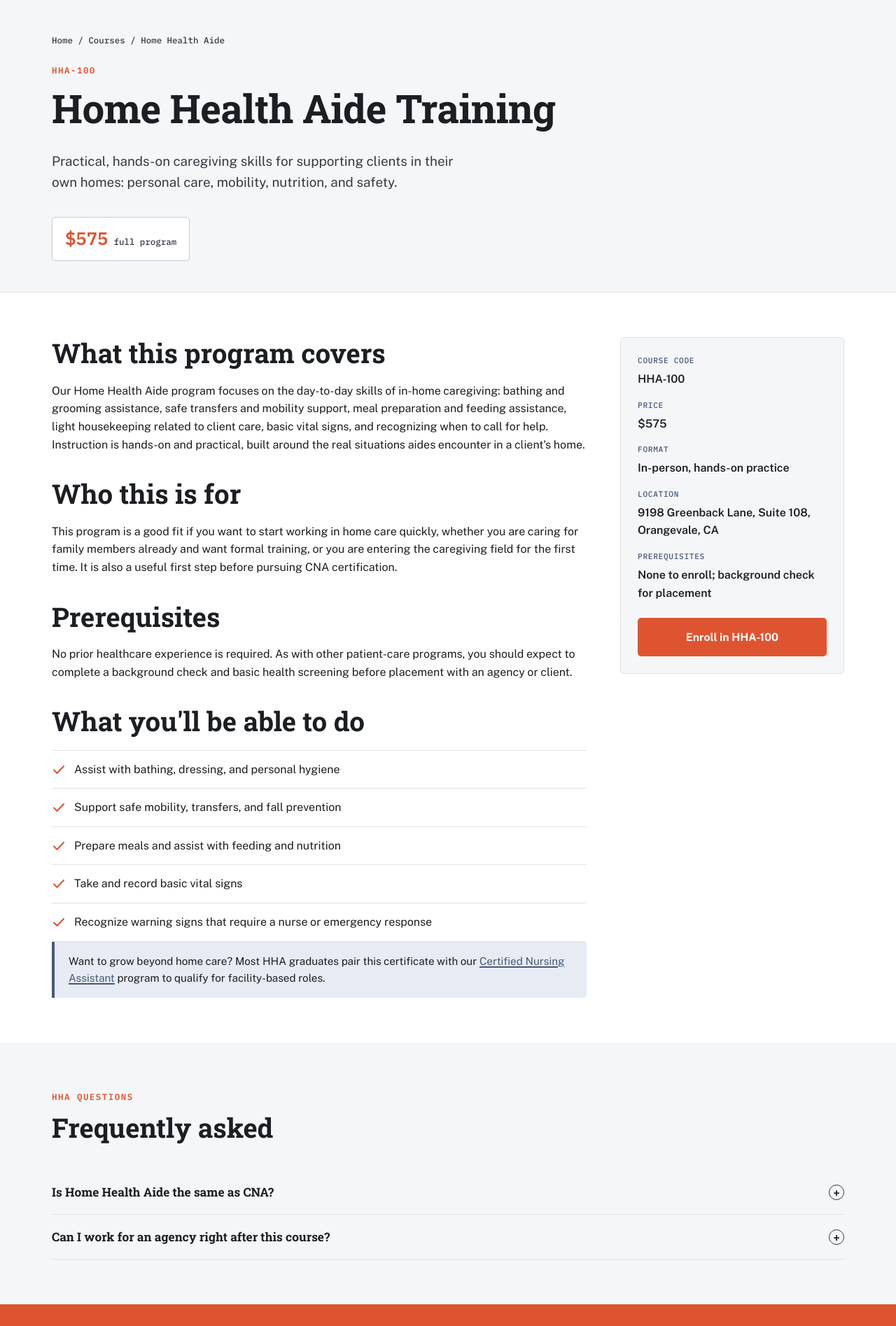
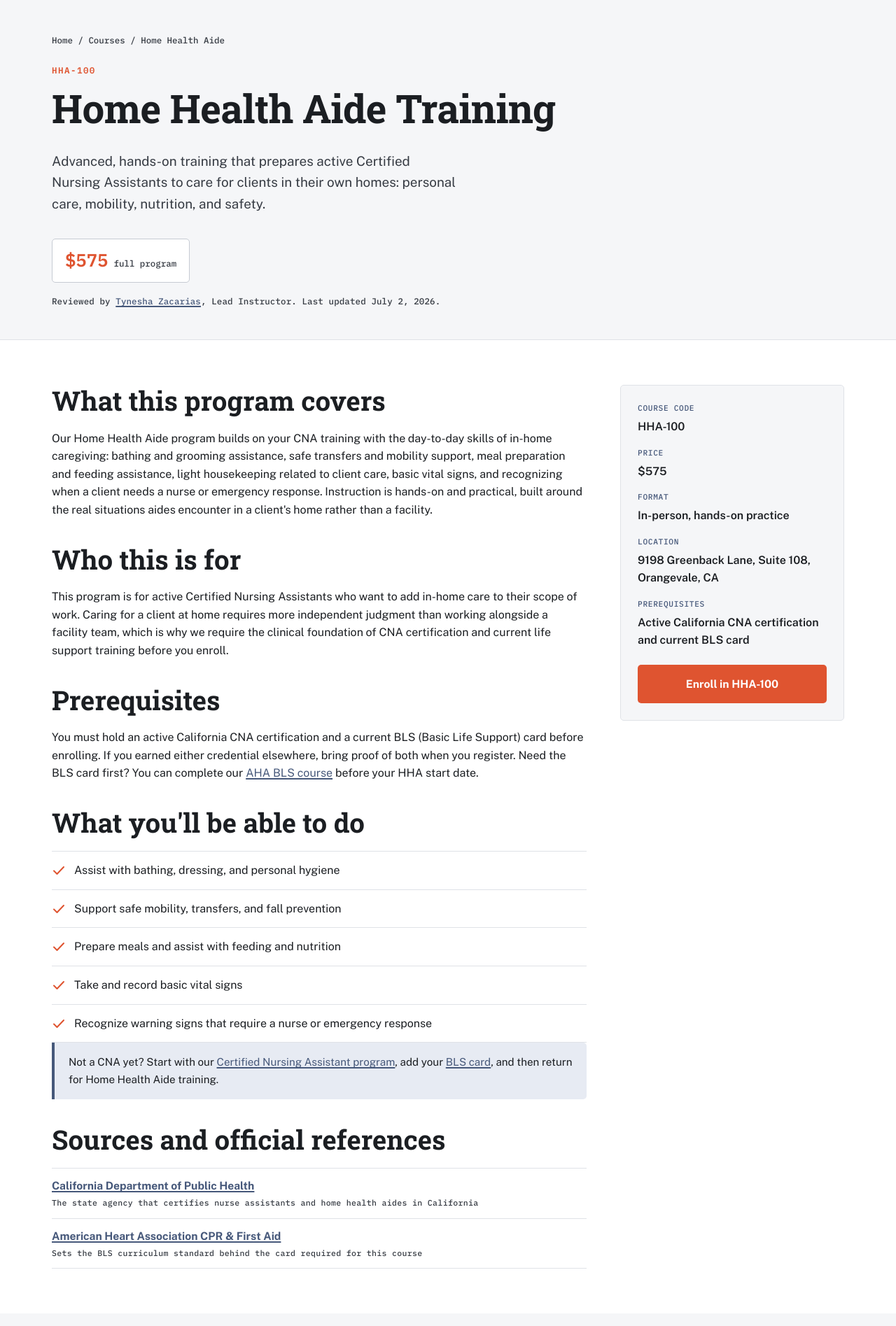
Before and after one commit to charliezservices2025/Simon-Says-Funded, a PHP site: page /courses/home-health-aide/index.html in a window 1280 px wide. Shown: the part 103-1998 px from the top of the page at 70% size. Run offline with PHP 8.4, Linux system fonts and the light colour scheme.

Commit message:
E-E-A-T/YMYL content pass: CDPH 278D form, corrected HHA/RNA prerequisites
Prerequisites: Home Health Aide and Restorative Nursing Assistant now
correctly require an active California CNA certification plus a current
BLS card, stated consistently across course pages (prose, fact cards,
FAQs, coursePrerequisites schema), the homepage catalog/checklist/FAQ,
the courses hub, the FAQ page (visible text and FAQPage JSON-LD), the
About pathway description, and a note on the enrollment form. The old
"HHA as a first step before CNA" framing is removed and the BLS page
cross-links as the prerequisite course.

CDPH form: the CNA continuing education page now has a CDPH form 278D
section with a download button linking the official cdph.ca.gov PDF,
plus a matching FAQ entry, with copy that defers to the official form
rather than paraphrasing state rules.

E-E-A-T: every course page gains a reviewed-by byline (Tynesha Zacarias,
Lead Instructor, dated) and a Sources and official references section
linking only official bodies (CDPH, American Heart Association).
About page adds a "How we keep this information accurate" statement and
Person JSON-LD for the instructor. Service-area pages state that BLS and
ACLS instruction aligns with current AHA guidelines. Terminology cleanup
finishes the in-service to continuing-education rename in metas, the
Terms of Service, and internal links. Verified by a 12-agent adversarial
audit plus the deterministic QA suite; zero em or en dashes in copy.

Co-Authored-By: Claude Sonnet 5 <noreply@anthropic.com>
Claude-Session: https://claude.ai/code/session_01KjXjKSPw3ZcnhUN1cpviBD

```diff
--- a/nura-care-institute/courses/home-health-aide/index.html
+++ b/nura-care-institute/courses/home-health-aide/index.html
@@ -4,11 +4,11 @@
 <meta charset="UTF-8">
 <meta name="viewport" content="width=device-width, initial-scale=1">
 <title>Home Health Aide Training in Orangevale, CA | Nura Care Institute</title>
-<meta name="description" content="Home Health Aide training at Nura Care Institute in Orangevale, CA. Learn in-home caregiving, personal care, and safety skills. Program fee $575. Enroll today.">
+<meta name="description" content="Home Health Aide training for active CNAs at Nura Care Institute in Orangevale, CA. Requires a current CNA certification and BLS card. Program fee $575. Enroll today.">
 <link rel="canonical" href="https://nuracareinstitute.com/courses/home-health-aide/">
 <meta property="og:type" content="website">
 <meta property="og:title" content="Home Health Aide Training in Orangevale, CA | Nura Care Institute">
-<meta property="og:description" content="Home Health Aide training at Nura Care Institute in Orangevale, CA. Program fee $575.">
+<meta property="og:description" content="Home Health Aide training for active CNAs in Orangevale, CA. Requires CNA certification and a BLS card. Program fee $575.">
 <meta property="og:url" content="https://nuracareinstitute.com/courses/home-health-aide/">
 <link rel="icon" href="/assets/favicon.ico" sizes="any">
 <link rel="icon" href="/assets/favicon-32.png" type="image/png" sizes="32x32">
@@ -22,7 +22,8 @@
   "@context": "https://schema.org",
   "@type": "Course",
   "name": "Home Health Aide Program",
-  "description": "Practical caregiving skills for in-home support, taught at Nura Care Institute in Orangevale, CA.",
+  "description": "Advanced in-home caregiving training for active Certified Nursing Assistants who hold a current BLS card, taught at Nura Care Institute in Orangevale, CA.",
+  "coursePrerequisites": "Active California CNA certification and a current BLS (Basic Life Support) card",
   "provider": {
     "@type": "EducationalOrganization",
     "name": "Nura Care Institute",
@@ -96,8 +97,9 @@
       <p class="breadcrumbs"><a href="/">Home</a> / <a href="/courses/">Courses</a> / Home Health Aide</p>
       <span class="eyebrow">HHA-100</span>
       <h1>Home Health Aide Training</h1>
-      <p class="hero-lede">Practical, hands-on caregiving skills for supporting clients in their own homes: personal care, mobility, nutrition, and safety.</p>
+      <p class="hero-lede">Advanced, hands-on training that prepares active Certified Nursing Assistants to care for clients in their own homes: personal care, mobility, nutrition, and safety.</p>
       <div class="price-tag"><span class="amount">$575</span><span class="unit">full program</span></div>
+      <p class="reviewed-line">Reviewed by <a href="/about/">Tynesha Zacarias</a>, Lead Instructor. Last updated July 2, 2026.</p>
     </div>
   </section>
 
@@ -105,13 +107,13 @@
     <div class="container course-layout">
       <div class="prose">
         <h2>What this program covers</h2>
-        <p>Our Home Health Aide program focuses on the day-to-day skills of in-home caregiving: bathing and grooming assistance, safe transfers and mobility support, meal preparation and feeding assistance, light housekeeping related to client care, basic vital signs, and recognizing when to call for help. Instruction is hands-on and practical, built around the real situations aides encounter in a client's home.</p>
+        <p>Our Home Health Aide program builds on your CNA training with the day-to-day skills of in-home caregiving: bathing and grooming assistance, safe transfers and mobility support, meal preparation and feeding assistance, light housekeeping related to client care, basic vital signs, and recognizing when a client needs a nurse or emergency response. Instruction is hands-on and practical, built around the real situations aides encounter in a client's home rather than a facility.</p>
 
         <h2>Who this is for</h2>
-        <p>This program is a good fit if you want to start working in home care quickly, whether you are caring for family members already and want formal training, or you are entering the caregiving field for the first time. It is also a useful first step before pursuing CNA certification.</p>
+        <p>This program is for active Certified Nursing Assistants who want to add in-home care to their scope of work. Caring for a client at home requires more independent judgment than working alongside a facility team, which is why we require the clinical foundation of CNA certification and current life support training before you enroll.</p>
 
         <h2>Prerequisites</h2>
-        <p>No prior healthcare experience is required. As with other patient-care programs, you should expect to complete a background check and basic health screening before placement with an agency or client.</p>
+        <p>You must hold an active California CNA certification and a current BLS (Basic Life Support) card before enrolling. If you earned either credential elsewhere, bring proof of both when you register. Need the BLS card first? You can complete our <a href="/courses/bls-cpr-certification/">AHA BLS course</a> before your HHA start date.</p>
 
         <h2>What you'll be able to do</h2>
         <ul class="checklist">
@@ -122,7 +124,13 @@
           <li><svg width="20" height="20" viewBox="0 0 20 20" fill="none" aria-hidden="true"><path d="M3 10.5l4.5 4.5L17 5" stroke="currentColor" stroke-width="2" stroke-linecap="round" stroke-linejoin="round"/></svg><span>Recognize warning signs that require a nurse or emergency response</span></li>
         </ul>
 
-        <div class="callout">Want to grow beyond home care? Most HHA graduates pair this certificate with our <a href="/courses/certified-nursing-assistant/">Certified Nursing Assistant</a> program to qualify for facility-based roles.</div>
+        <div class="callout">Not a CNA yet? Start with our <a href="/courses/certified-nursing-assistant/">Certified Nursing Assistant program</a>, add your <a href="/courses/bls-cpr-certification/">BLS card</a>, and then return for Home Health Aide training.</div>
+
+        <h2>Sources and official references</h2>
+        <ul class="sources">
+          <li><a href="https://www.cdph.ca.gov/" rel="noopener">California Department of Public Health</a><span class="src-org">The state agency that certifies nurse assistants and home health aides in California</span></li>
+          <li><a href="https://cpr.heart.org/" rel="noopener">American Heart Association CPR &amp; First Aid</a><span class="src-org">Sets the BLS curriculum standard behind the card required for this course</span></li>
+        </ul>
       </div>
 
       <aside class="fact-card" aria-label="Course facts">
@@ -136,7 +144,7 @@
           <dt>Location</dt>
           <dd>9198 Greenback Lane, Suite 108, Orangevale, CA</dd>
           <dt>Prerequisites</dt>
-          <dd>None to enroll; background check for placement</dd>
+          <dd>Active California CNA certification and current BLS card</dd>
         </dl>
         <a class="btn btn-primary btn-block" style="margin-top:1.4rem;" href="/enroll/">Enroll in HHA-100</a>
       </aside>
@@ -152,11 +160,15 @@
       <div class="faq-list">
         <div class="faq-item" data-open="false">
           <button class="faq-q" aria-expanded="false">Is Home Health Aide the same as CNA?<span class="icon" aria-hidden="true">+</span></button>
-          <div class="faq-a"><div class="faq-a-inner">No. HHA training focuses on in-home, non-clinical caregiving support, while CNA certification is broader and includes clinical skills typically used in facilities. Many students start with HHA and add CNA certification later.</div></div>
+          <div class="faq-a"><div class="faq-a-inner">No. HHA training focuses on in-home caregiving, while CNA certification is the broader clinical credential. In our program the CNA certification comes first: Home Health Aide is an advanced course for active CNAs who also hold a current BLS card.</div></div>
         </div>
         <div class="faq-item" data-open="false">
           <button class="faq-q" aria-expanded="false">Can I work for an agency right after this course?<span class="icon" aria-hidden="true">+</span></button>
-          <div class="faq-a"><div class="faq-a-inner">Most home care agencies will want to see your completion certificate along with a background check and health screening. Our admissions team can talk you through what local agencies typically require.</div></div>
+          <div class="faq-a"><div class="faq-a-inner">Most home care agencies will want to see your completion certificate, your active CNA certification, and your current BLS card, along with a background check and health screening. Our admissions team can talk you through what local agencies typically require.</div></div>
+        </div>
+        <div class="faq-item" data-open="false">
+          <button class="faq-q" aria-expanded="false">I do not have a BLS card yet. Can I still enroll?<span class="icon" aria-hidden="true">+</span></button>
+          <div class="faq-a"><div class="faq-a-inner">Not yet. A current BLS card is required before the HHA course begins. Most students complete our <a href="/courses/bls-cpr-certification/">AHA BLS course</a> in a single session, then start their Home Health Aide training.</div></div>
         </div>
       </div>
     </div>
--- a/nura-care-institute/courses/index.html
+++ b/nura-care-institute/courses/index.html
@@ -4,7 +4,7 @@
 <meta charset="UTF-8">
 <meta name="viewport" content="width=device-width, initial-scale=1">
 <title>CNA, HHA, BLS, ACLS &amp; RNA Course Pricing | Nura Care Institute</title>
-<meta name="description" content="Compare every healthcare certification course at Nura Care Institute in Orangevale, CA: Certified Nursing Assistant, Home Health Aide, AHA BLS, AHA ACLS, RNA, and CNA in-service hours, with full pricing.">
+<meta name="description" content="Compare every healthcare certification course at Nura Care Institute in Orangevale, CA: Certified Nursing Assistant, Home Health Aide, AHA BLS, AHA ACLS, RNA, and CNA continuing education, with full pricing.">
 <link rel="canonical" href="https://nuracareinstitute.com/courses/">
 <meta property="og:type" content="website">
 <meta property="og:title" content="CNA, HHA, BLS, ACLS &amp; RNA Course Pricing | Nura Care Institute">
@@ -96,7 +96,7 @@
           <span class="catalog-code">HHA-100</span>
           <span>
             <span class="catalog-name">Home Health Aide</span>
-            <p class="catalog-desc">Practical caregiving skills for in-home support: personal care, mobility assistance, and safety.</p>
+            <p class="catalog-desc">In-home care skills for active CNAs: personal care, mobility support, and safety. Requires CNA certification and a BLS card.</p>
           </span>
           <span class="catalog-price">$575<small>program</small></span>
           <span class="catalog-arrow" aria-hidden="true">&rarr;</span>
@@ -123,7 +123,7 @@
           <span class="catalog-code">RNA-100</span>
           <span>
             <span class="catalog-name">Restorative Nursing Assistant (RNA)</span>
-            <p class="catalog-desc">Advanced training for active CNAs in restorative care techniques and rehabilitation support.</p>
+            <p class="catalog-desc">Restorative care training for active CNAs who hold a current BLS card.</p>
           </span>
           <span class="catalog-price">$250<small>course</small></span>
           <span class="catalog-arrow" aria-hidden="true">&rarr;</span>
--- a/nura-care-institute/css/style.css
+++ b/nura-care-institute/css/style.css
@@ -1339,6 +1339,48 @@ img {
   color: var(--ink);
 }
 
+/* E-E-A-T byline and sources */
+.reviewed-line {
+  font-family: var(--font-mono);
+  font-size: 0.78rem;
+  color: var(--ink-soft);
+  margin: 1.1rem 0 0;
+  letter-spacing: 0.01em;
+}
+
+.reviewed-line a {
+  color: var(--slate);
+}
+
+.sources {
+  list-style: none;
+  margin: 0;
+  padding: 0;
+}
+
+.sources li {
+  padding: 12px 0;
+  border-top: 1px solid var(--line);
+  font-size: 0.98rem;
+}
+
+.sources li:last-child {
+  border-bottom: 1px solid var(--line);
+}
+
+.sources a {
+  font-weight: 700;
+}
+
+.sources .src-org {
+  display: block;
+  font-family: var(--font-mono);
+  font-size: 0.72rem;
+  letter-spacing: 0.03em;
+  color: var(--ink-soft);
+  margin-top: 3px;
+}
+
 /* ===================== Responsive ===================== */
 
 /* Desktop submenu opens on hover or keyboard focus */
--- a/nura-care-institute/enroll/index.html
+++ b/nura-care-institute/enroll/index.html
@@ -4,11 +4,11 @@
 <meta charset="UTF-8">
 <meta name="viewport" content="width=device-width, initial-scale=1">
 <title>Enroll Now | Nura Care Institute, Orangevale, CA</title>
-<meta name="description" content="Request enrollment in a CNA, HHA, BLS, ACLS, RNA, or CNA in-service course at Nura Care Institute in Orangevale, CA. Submit the form or call (916) 544-1256.">
+<meta name="description" content="Request enrollment in a CNA, HHA, BLS, ACLS, RNA, or CNA continuing education course at Nura Care Institute in Orangevale, CA. Submit the form or call (916) 544-1256.">
 <link rel="canonical" href="https://nuracareinstitute.com/enroll/">
 <meta property="og:type" content="website">
 <meta property="og:title" content="Enroll Now | Nura Care Institute">
-<meta property="og:description" content="Request enrollment in a CNA, HHA, BLS, ACLS, RNA, or CNA in-service course at Nura Care Institute in Orangevale, CA.">
+<meta property="og:description" content="Request enrollment in a CNA, HHA, BLS, ACLS, RNA, or CNA continuing education course at Nura Care Institute in Orangevale, CA.">
 <meta property="og:url" content="https://nuracareinstitute.com/enroll/">
 <link rel="icon" href="/assets/favicon.ico" sizes="any">
 <link rel="icon" href="/assets/favicon-32.png" type="image/png" sizes="32x32">
@@ -107,6 +107,7 @@
               <option value="CNA Continuing Education (CEU-6, $50, 6 CEUs)">CNA Continuing Education, 6 CEUs ($50)</option>
               <option value="Not sure yet">Not sure yet, I want to talk it through</option>
             </select>
+            <p class="hint" style="margin-top:6px;">Home Health Aide and Restorative Nursing Assistant require an active CNA certification and a current AHA BLS card.</p>
           </div>
 
           <div class="form-row">
--- a/nura-care-institute/service-areas/auburn/index.html
+++ b/nura-care-institute/service-areas/auburn/index.html
@@ -224,6 +224,7 @@
           <li><strong>We travel to you.</strong> Your instructor brings the manikins, AED trainers, and materials to your Auburn site.</li>
           <li><strong>Your team gets certified.</strong> Everyone completes the hands-on session together, on your schedule.</li>
         </ol>
+        <p class="callout" style="margin-top:1.2rem;">All BLS and ACLS instruction is aligned with current American Heart Association guidelines and taught in person by an experienced instructor.</p>
       </div>
     </div>
   </section>
--- a/nura-care-institute/service-areas/grass-valley/index.html
+++ b/nura-care-institute/service-areas/grass-valley/index.html
@@ -223,6 +223,7 @@
           <li><strong>We travel to you.</strong> Your instructor brings the manikins, AED trainers, and materials to your Grass Valley site.</li>
           <li><strong>Your team gets certified.</strong> Everyone completes the hands-on session together, on your schedule.</li>
         </ol>
+        <p class="callout" style="margin-top:1.2rem;">All BLS and ACLS instruction is aligned with current American Heart Association guidelines and taught in person by an experienced instructor.</p>
       </div>
     </div>
   </section>
--- a/nura-care-institute/service-areas/napa/index.html
+++ b/nura-care-institute/service-areas/napa/index.html
@@ -223,6 +223,7 @@
           <li><strong>We travel to you.</strong> Your instructor brings the manikins, AED trainers, and materials to your Napa site.</li>
           <li><strong>Your team gets certified.</strong> Everyone completes the hands-on session together, on your schedule.</li>
         </ol>
+        <p class="callout" style="margin-top:1.2rem;">All BLS and ACLS instruction is aligned with current American Heart Association guidelines and taught in person by an experienced instructor.</p>
       </div>
     </div>
   </section>
--- a/nura-care-institute/service-areas/redding/index.html
+++ b/nura-care-institute/service-areas/redding/index.html
@@ -223,6 +223,7 @@
           <li><strong>We travel to you.</strong> Your instructor brings the manikins, AED trainers, and materials to your Redding site.</li>
           <li><strong>Your team gets certified.</strong> Everyone completes the hands-on session together, on your schedule.</li>
         </ol>
+        <p class="callout" style="margin-top:1.2rem;">All BLS and ACLS instruction is aligned with current American Heart Association guidelines and taught in person by an experienced instructor.</p>
       </div>
     </div>
   </section>
--- a/nura-care-institute/service-areas/roseville/index.html
+++ b/nura-care-institute/service-areas/roseville/index.html
@@ -224,6 +224,7 @@
           <li><strong>We travel to you.</strong> Your instructor brings the manikins, AED trainers, and materials to your Roseville site.</li>
           <li><strong>Your team gets certified.</strong> Everyone completes the hands-on session together, on your schedule.</li>
         </ol>
+        <p class="callout" style="margin-top:1.2rem;">All BLS and ACLS instruction is aligned with current American Heart Association guidelines and taught in person by an experienced instructor.</p>
       </div>
     </div>
   </section>
--- a/nura-care-institute/service-areas/sacramento/index.html
+++ b/nura-care-institute/service-areas/sacramento/index.html
@@ -224,6 +224,7 @@
           <li><strong>We travel to you.</strong> Your instructor brings the manikins, AED trainers, and materials to your Sacramento site.</li>
           <li><strong>Your team gets certified.</strong> Everyone completes the hands-on session together, on your schedule.</li>
         </ol>
+        <p class="callout" style="margin-top:1.2rem;">All BLS and ACLS instruction is aligned with current American Heart Association guidelines and taught in person by an experienced instructor.</p>
       </div>
     </div>
   </section>
--- a/nura-care-institute/service-areas/yuba-city/index.html
+++ b/nura-care-institute/service-areas/yuba-city/index.html
@@ -224,6 +224,7 @@
           <li><strong>We travel to you.</strong> Your instructor brings the manikins, AED trainers, and materials to your Yuba City site.</li>
           <li><strong>Your team gets certified.</strong> Everyone completes the hands-on session together, on your schedule.</li>
         </ol>
+        <p class="callout" style="margin-top:1.2rem;">All BLS and ACLS instruction is aligned with current American Heart Association guidelines and taught in person by an experienced instructor.</p>
       </div>
     </div>
   </section>
--- a/nura-care-institute/terms-of-service/index.html
+++ b/nura-care-institute/terms-of-service/index.html
@@ -86,7 +86,7 @@
       <p>By using this website or enrolling in a program with Nura Care Institute, you agree to these Terms of Service. If you do not agree, please do not use this site or enroll in our programs.</p>
 
       <h2>2. Our programs</h2>
-      <p>Nura Care Institute provides healthcare certification training, including Certified Nursing Assistant, Home Health Aide, AHA Basic Life Support, AHA Advanced Cardiovascular Life Support, Restorative Nursing Assistant, and CNA in-service hours. Course content, schedule, and pricing are described on our <a href="/courses/">Courses page</a> and are subject to change. Submitting the enrollment form on this website is a request for information. It does not reserve a seat, charge any fee, or create a binding enrollment. Enrollment is confirmed only after you complete our enrollment process and any required enrollment agreement.</p>
+      <p>Nura Care Institute provides healthcare certification training, including Certified Nursing Assistant, Home Health Aide, AHA Basic Life Support, AHA Advanced Cardiovascular Life Support, Restorative Nursing Assistant, and CNA continuing education (CEU) sessions. Course content, schedule, and pricing are described on our <a href="/courses/">Courses page</a> and are subject to change. Submitting the enrollment form on this website is a request for information. It does not reserve a seat, charge any fee, or create a binding enrollment. Enrollment is confirmed only after you complete our enrollment process and any required enrollment agreement.</p>
 
       <h2>3. Tuition, fees, and cancellation</h2>
       <p>Program fees are listed on our Courses page at the time of publication and are subject to change without notice. Specific payment terms, cancellation rights, and refund policies for your program will be provided in your enrollment agreement at the time you register. Please review that agreement carefully before making any payment.</p>
```
Also changed, not shown: nura-care-institute/about/index.html (+19 -1 lines), nura-care-institute/courses/acls-certification/index.html (+7 -0 lines), nura-care-institute/courses/bls-cpr-certification/index.html (+7 -1 lines), nura-care-institute/courses/certified-nursing-assistant/index.html (+9 -2 lines), nura-care-institute/courses/cna-inservice-hours/index.html (+13 -1 lines), nura-care-institute/courses/restorative-nursing-assistant/index.html (+16 -8 lines), nura-care-institute/faq/index.html (+26 -8 lines), nura-care-institute/index.html (+5 -5 lines).
